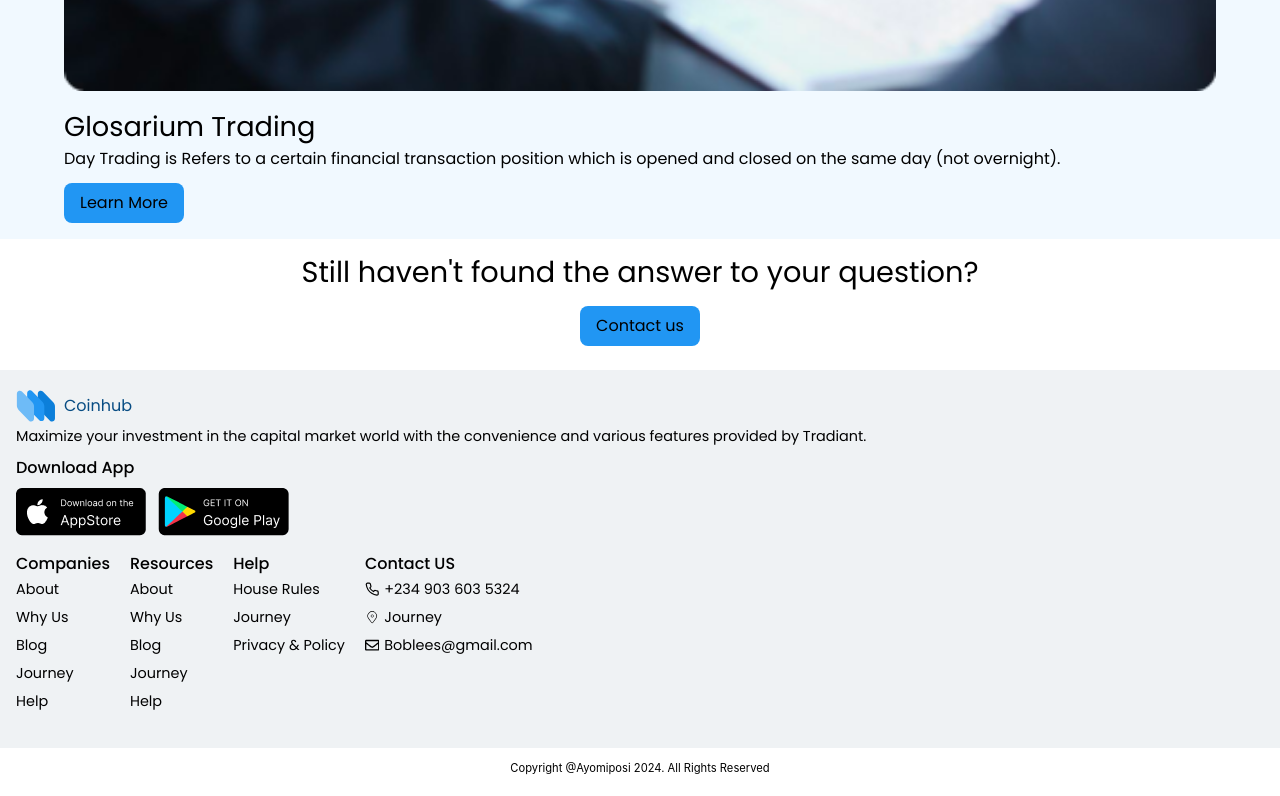
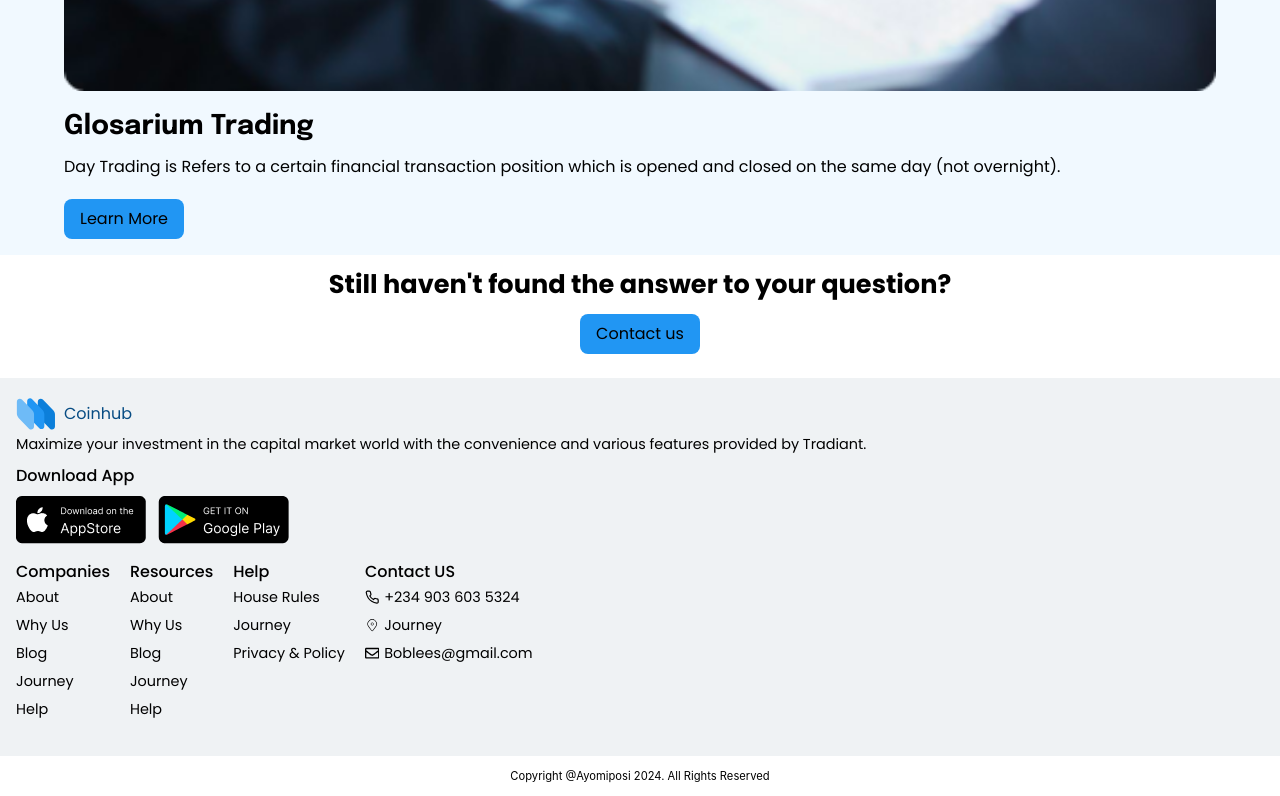
Before and after one commit to Boblee24/coinhub, a React (Create React App) app: page /help in a window 1280 px wide. Shown: the part 3166-3962 px from the top of the page. Built offline with nearby package versions, Linux system fonts and the light colour scheme.

Commit message:
fifth commit

```diff
--- a/src/components/Topic.js
+++ b/src/components/Topic.js
@@ -79,14 +79,14 @@ const Topic = () => {
     </div>
         <section className='flex-col flex justify-center px-[5%] gap-7 py-4 bg-[#F1F9FF]'>
             <img src={Images.mission} alt='mission'/>
-            <div className='flex flex-col gap-3'>
-                <h3 className='leading-[1rem] text-[1.7rem]'>Glosarium Trading</h3>
+            <div className='flex flex-col gap-5'>
+                <h3 className='leading-[1rem] text-[1.7rem] font-[Epilogue] font-bold'>Glosarium Trading</h3>
                 <p>Day Trading is Refers to a certain financial transaction position which is opened and closed on the same day (not overnight).</p>
                 <button className='self-start'>Learn More</button>
             </div>
         </section>
         <footer className='flex flex-col p-3'>
-        <h3 className='text-[1.8rem] text-center'>Still haven't found the answer to your question?</h3>
+        <h3 className='text-[1.6rem] text-center font-bold leading-[2.2rem]'>Still haven't found the answer to your question?</h3>
         <button className='self-center my-3'>Contact us</button>
         </footer>
     </div>
--- a/src/pages/Newsfall.js
+++ b/src/pages/Newsfall.js
@@ -2,7 +2,7 @@ import React, { useContext } from 'react'
 import { AppContext } from '../App'
 
 const Newsfall = (props) => {
-  const {updateData, scrollToTop} = useContext(AppContext)
+  const {updateData, scrollToTop, handleClick} = useContext(AppContext)
 
   const trimWords = (toBeTrimmed, words) => {
     let trimedString = toBeTrimmed.trim()
@@ -23,8 +23,9 @@ const Newsfall = (props) => {
             <div className='w-full flex flex-col py-2 justify-between  '>
               <h2>{trimWords(article.title, 50)}</h2>
               <p className='text-[.8rem]'>{trimWords(article.description, 90)}  <button className='remove' onClick={() => {
-                scrollToTop();
-                props.onclick(article.article_id, props.updateData, props.setClickedArticle)}
+                handleClick(article.article_id, updateData, props.setClickedArticle)
+                // console.log(props.updateData)
+                scrollToTop();}
               }>
                 Read More &rarr;
               </button></p>
```
